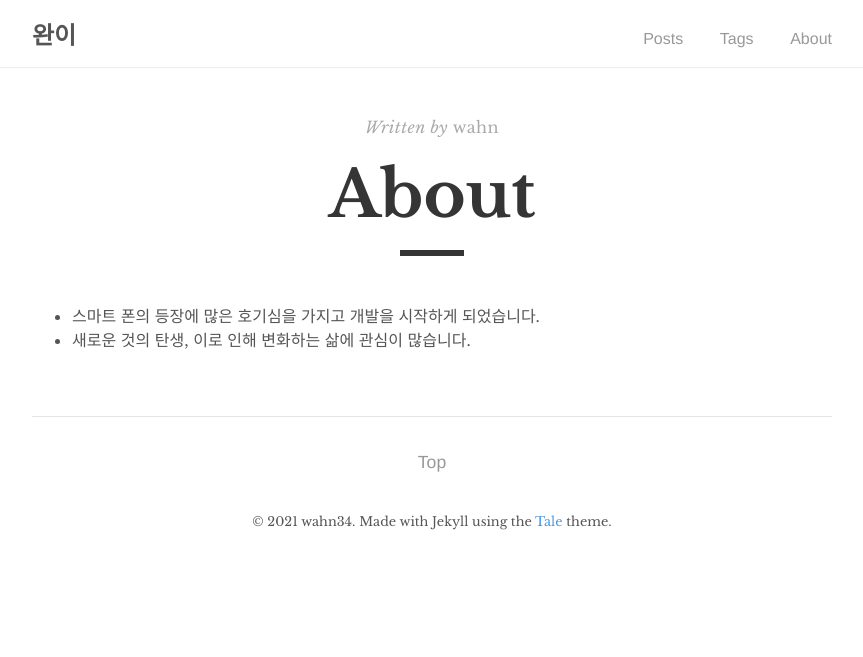
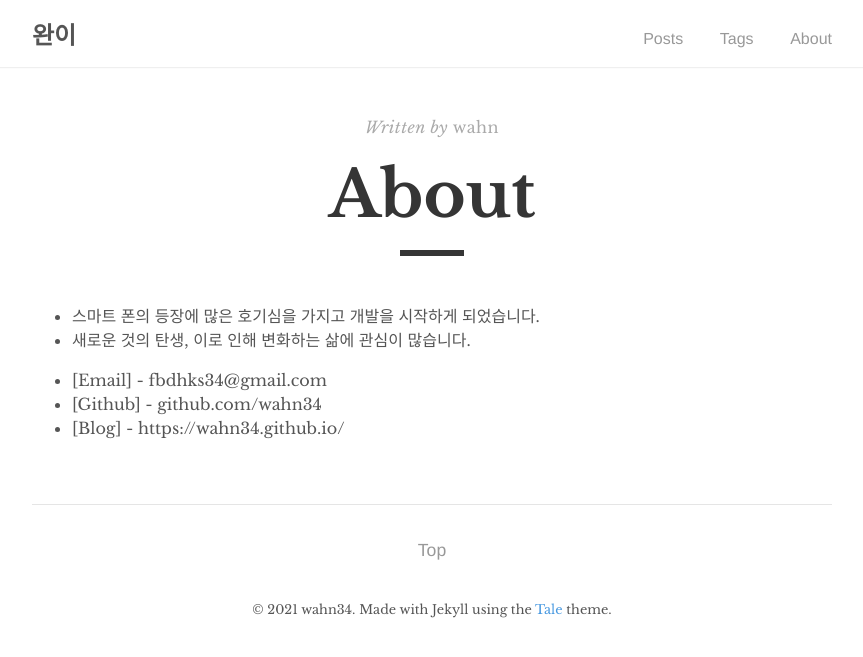
Before and after one commit to wahn34/wahn34.github.io, a Jekyll site: the page built from _pages/about.md, in a window 1280 px wide. Shown: the top 657 px of the page, without its empty margins (208-1071 px from the left). Built offline with Jekyll 4.4.1, drawn with Linux system fonts in a browser that asks for light colours.

Commit message:
Update about.md
update about me

```diff
--- a/_pages/about.md
+++ b/_pages/about.md
@@ -7,3 +7,7 @@ permalink: /about/
 
 - 스마트 폰의 등장에 많은 호기심을 가지고 개발을 시작하게 되었습니다.
 - 새로운 것의 탄생, 이로 인해 변화하는 삶에 관심이 많습니다.
+
+- [Email] - fbdhks34@gmail.com
+- [Github] - github.com/wahn34
+- [Blog] - https://wahn34.github.io/
```
